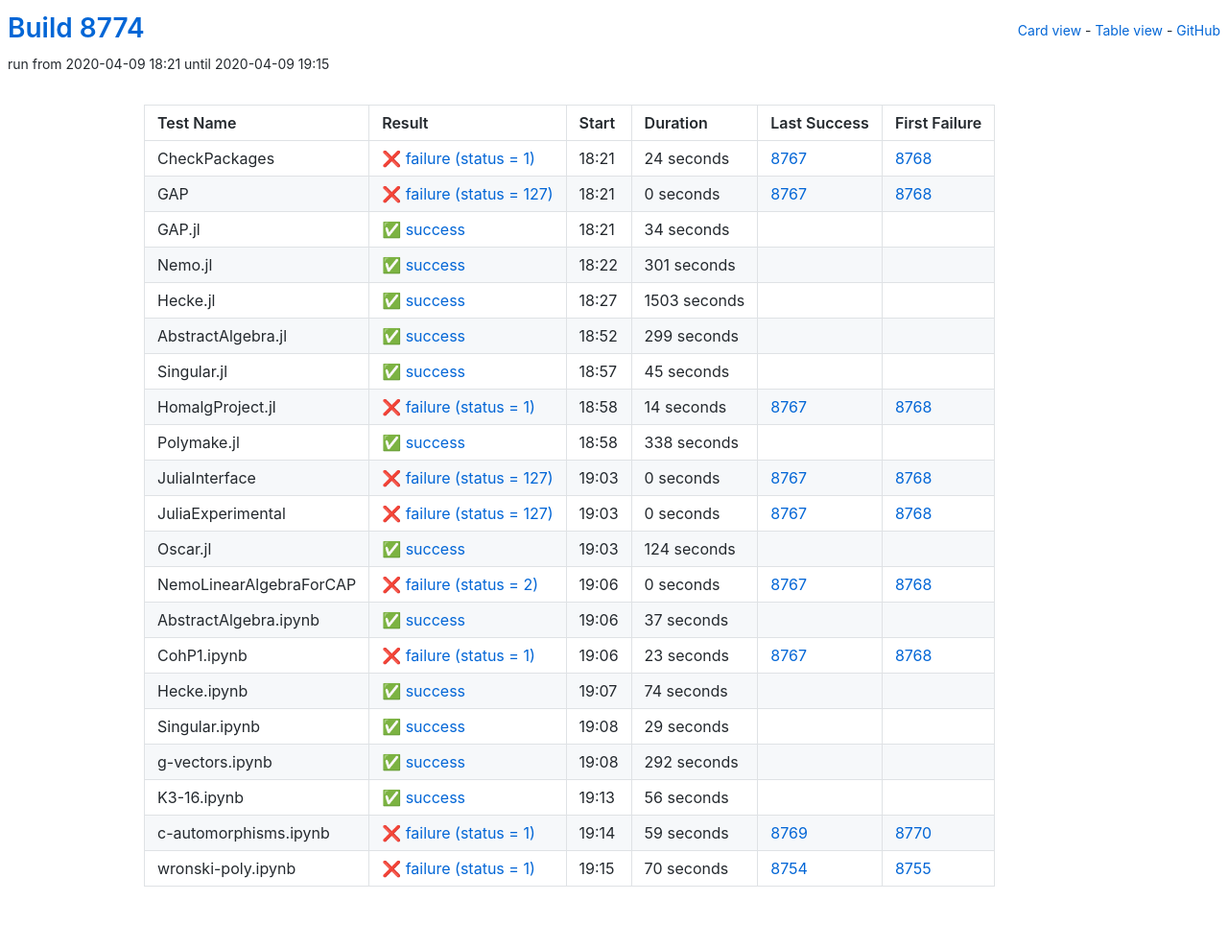
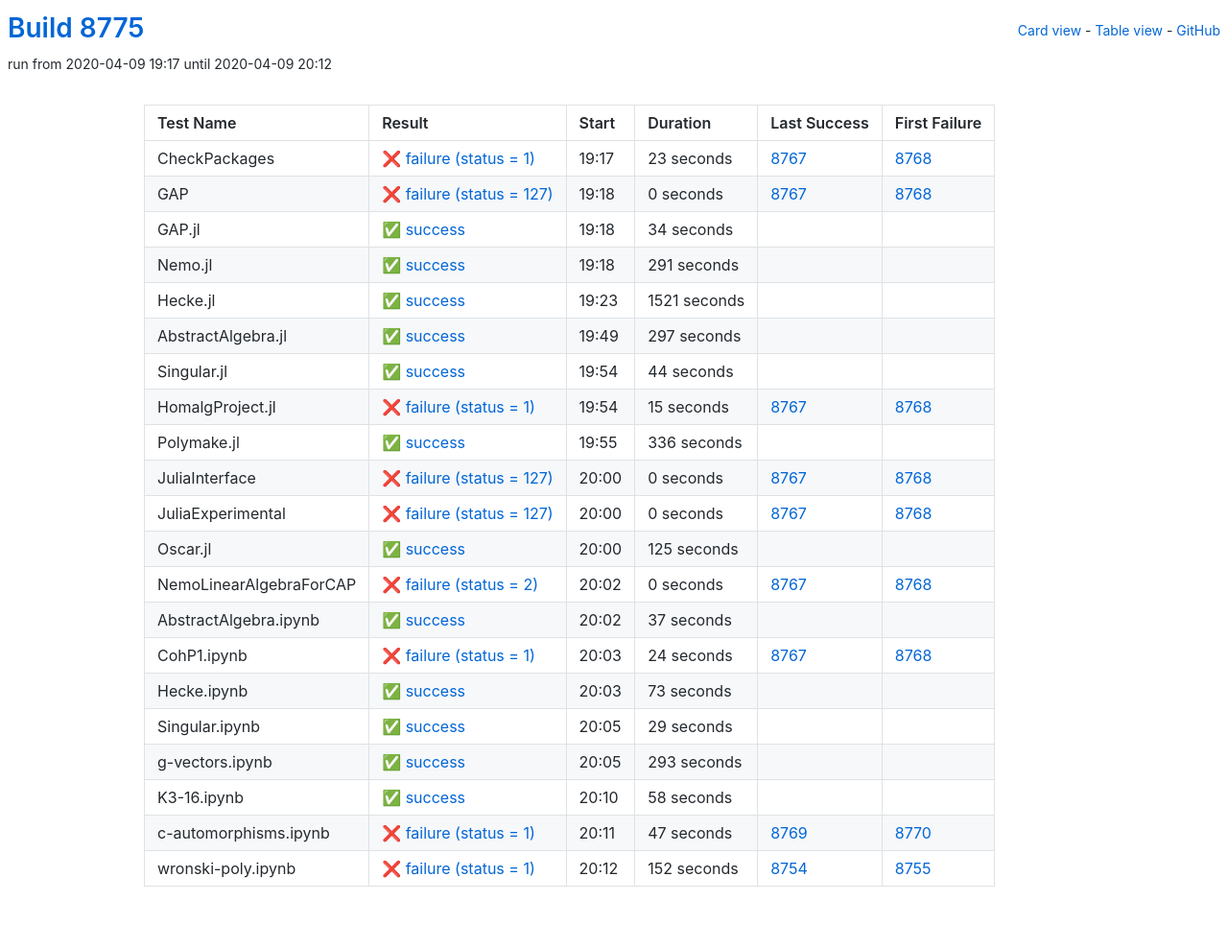
Before and after one commit to oscar-system/oscar-ci-status, a Jekyll site: the page built from table.html, in a window 1280 px wide. Shown: the whole page at 96% size. Built offline with Jekyll 4.4.1, drawn with Linux system fonts in a browser that asks for light colours.

Commit message:
Build 8775

```diff
--- a/_data/ci.yml
+++ b/_data/ci.yml
@@ -1,16 +1,16 @@
-build: 8774
-build_url: https://oscarci.mathematik.uni-kl.de/job/oscar/8774/
+build: 8775
+build_url: https://oscarci.mathematik.uni-kl.de/job/oscar/8775/
 job: oscar
 tests:
-- duration: 24
+- duration: 23
   exitcode: 1
   first_failure: 8768
   first_failure_url: https://oscarci.mathematik.uni-kl.de/job/oscar/8768/
   last_success: 8767
   last_success_url: https://oscarci.mathematik.uni-kl.de/job/oscar/8767/
-  log: https://oscarci.mathematik.uni-kl.de/job/oscar/8774/artifact/logs/build-8774/CheckPackages.log
+  log: https://oscarci.mathematik.uni-kl.de/job/oscar/8775/artifact/logs/build-8775/CheckPackages.log
   name: CheckPackages
-  start: 2020-04-09 18:21
+  start: 2020-04-09 19:17
   status: failure
   success: false
 - duration: 0
@@ -19,9 +19,9 @@
   first_failure_url: https://oscarci.mathematik.uni-kl.de/job/oscar/8768/
   last_success: 8767
   last_success_url: https://oscarci.mathematik.uni-kl.de/job/oscar/8767/
-  log: https://oscarci.mathematik.uni-kl.de/job/oscar/8774/artifact/logs/build-8774/GAP.log
+  log: https://oscarci.mathematik.uni-kl.de/job/oscar/8775/artifact/logs/build-8775/GAP.log
   name: GAP
-  start: 2020-04-09 18:21
+  start: 2020-04-09 19:18
   status: failure
   success: false
 - duration: 34
@@ -30,75 +30,75 @@
   first_failure_url: null
   last_success: false
   last_success_url: null
-  log: https://oscarci.mathematik.uni-kl.de/job/oscar/8774/artifact/logs/build-8774/GAP.jl.log
+  log: https://oscarci.mathematik.uni-kl.de/job/oscar/8775/artifact/logs/build-8775/GAP.jl.log
   name: GAP.jl
-  start: 2020-04-09 18:21
+  start: 2020-04-09 19:18
   status: success
   success: true
-- duration: 301
+- duration: 291
   exitcode: 0
   first_failure: false
   first_failure_url: null
   last_success: false
   last_success_url: null
-  log: https://oscarci.mathematik.uni-kl.de/job/oscar/8774/artifact/logs/build-8774/Nemo.jl.log
+  log: https://oscarci.mathematik.uni-kl.de/job/oscar/8775/artifact/logs/build-8775/Nemo.jl.log
   name: Nemo.jl
-  start: 2020-04-09 18:22
+  start: 2020-04-09 19:18
   status: success
   success: true
-- duration: 1503
+- duration: 1521
   exitcode: 0
   first_failure: false
   first_failure_url: null
   last_success: false
   last_success_url: null
-  log: https://oscarci.mathematik.uni-kl.de/job/oscar/8774/artifact/logs/build-8774/Hecke.jl.log
+  log: https://oscarci.mathematik.uni-kl.de/job/oscar/8775/artifact/logs/build-8775/Hecke.jl.log
   name: Hecke.jl
-  start: 2020-04-09 18:27
+  start: 2020-04-09 19:23
   status: success
   success: true
-- duration: 299
+- duration: 297
   exitcode: 0
   first_failure: false
   first_failure_url: null
   last_success: false
   last_success_url: null
-  log: https://oscarci.mathematik.uni-kl.de/job/oscar/8774/artifact/logs/build-8774/AbstractAlgebra.jl.log
+  log: https://oscarci.mathematik.uni-kl.de/job/oscar/8775/artifact/logs/build-8775/AbstractAlgebra.jl.log
   name: AbstractAlgebra.jl
-  start: 2020-04-09 18:52
+  start: 2020-04-09 19:49
   status: success
   success: true
-- duration: 45
+- duration: 44
   exitcode: 0
   first_failure: false
   first_failure_url: null
   last_success: false
   last_success_url: null
-  log: https://oscarci.mathematik.uni-kl.de/job/oscar/8774/artifact/logs/build-8774/Singular.jl.log
+  log: https://oscarci.mathematik.uni-kl.de/job/oscar/8775/artifact/logs/build-8775/Singular.jl.log
   name: Singular.jl
-  start: 2020-04-09 18:57
+  start: 2020-04-09 19:54
   status: success
   success: true
-- duration: 14
+- duration: 15
   exitcode: 1
   first_failure: 8768
   first_failure_url: https://oscarci.mathematik.uni-kl.de/job/oscar/8768/
   last_success: 8767
   last_success_url: https://oscarci.mathematik.uni-kl.de/job/oscar/8767/
-  log: https://oscarci.mathematik.uni-kl.de/job/oscar/8774/artifact/logs/build-8774/HomalgProject.jl.log
+  log: https://oscarci.mathematik.uni-kl.de/job/oscar/8775/artifact/logs/build-8775/HomalgProject.jl.log
   name: HomalgProject.jl
-  start: 2020-04-09 18:58
+  start: 2020-04-09 19:54
   status: failure
   success: false
-- duration: 338
+- duration: 336
   exitcode: 0
   first_failure: false
   first_failure_url: null
   last_success: false
   last_success_url: null
-  log: https://oscarci.mathematik.uni-kl.de/job/oscar/8774/artifact/logs/build-8774/Polymake.jl.log
+  log: https://oscarci.mathematik.uni-kl.de/job/oscar/8775/artifact/logs/build-8775/Polymake.jl.log
   name: Polymake.jl
-  start: 2020-04-09 18:58
+  start: 2020-04-09 19:55
   status: success
   success: true
 - duration: 0
@@ -107,9 +107,9 @@
   first_failure_url: https://oscarci.mathematik.uni-kl.de/job/oscar/8768/
   last_success: 8767
   last_success_url: https://oscarci.mathematik.uni-kl.de/job/oscar/8767/
-  log: https://oscarci.mathematik.uni-kl.de/job/oscar/8774/artifact/logs/build-8774/JuliaInterface.log
+  log: https://oscarci.mathematik.uni-kl.de/job/oscar/8775/artifact/logs/build-8775/JuliaInterface.log
   name: JuliaInterface
-  start: 2020-04-09 19:03
+  start: 2020-04-09 20:00
   status: failure
   success: false
 - duration: 0
@@ -118,20 +118,20 @@
   first_failure_url: https://oscarci.mathematik.uni-kl.de/job/oscar/8768/
   last_success: 8767
   last_success_url: https://oscarci.mathematik.uni-kl.de/job/oscar/8767/
-  log: https://oscarci.mathematik.uni-kl.de/job/oscar/8774/artifact/logs/build-8774/JuliaExperimental.log
+  log: https://oscarci.mathematik.uni-kl.de/job/oscar/8775/artifact/logs/build-8775/JuliaExperimental.log
   name: JuliaExperimental
-  start: 2020-04-09 19:03
+  start: 2020-04-09 20:00
   status: failure
   success: false
-- duration: 124
+- duration: 125
   exitcode: 0
   first_failure: false
   first_failure_url: null
   last_success: false
   last_success_url: null
-  log: https://oscarci.mathematik.uni-kl.de/job/oscar/8774/artifact/logs/build-8774/Oscar.jl.log
+  log: https://oscarci.mathematik.uni-kl.de/job/oscar/8775/artifact/logs/build-8775/Oscar.jl.log
   name: Oscar.jl
-  start: 2020-04-09 19:03
+  start: 2020-04-09 20:00
   status: success
   success: true
 - duration: 0
@@ -140,9 +140,9 @@
   first_failure_url: https://oscarci.mathematik.uni-kl.de/job/oscar/8768/
   last_success: 8767
   last_success_url: https://oscarci.mathematik.uni-kl.de/job/oscar/8767/
-  log: https://oscarci.mathematik.uni-kl.de/job/oscar/8774/artifact/logs/build-8774/NemoLinearAlgebraForCAP.log
+  log: https://oscarci.mathematik.uni-kl.de/job/oscar/8775/artifact/logs/build-8775/NemoLinearAlgebraForCAP.log
   name: NemoLinearAlgebraForCAP
-  start: 2020-04-09 19:06
+  start: 2020-04-09 20:02
   status: failure
   success: false
 - duration: 37
@@ -151,31 +151,31 @@
   first_failure_url: null
   last_success: false
   last_success_url: null
-  log: https://oscarci.mathematik.uni-kl.de/job/oscar/8774/artifact/logs/build-8774/AbstractAlgebra.ipynb.log
+  log: https://oscarci.mathematik.uni-kl.de/job/oscar/8775/artifact/logs/build-8775/AbstractAlgebra.ipynb.log
   name: AbstractAlgebra.ipynb
-  start: 2020-04-09 19:06
+  start: 2020-04-09 20:02
   status: success
   success: true
-- duration: 23
+- duration: 24
   exitcode: 1
   first_failure: 8768
   first_failure_url: https://oscarci.mathematik.uni-kl.de/job/oscar/8768/
   last_success: 8767
   last_success_url: https://oscarci.mathematik.uni-kl.de/job/oscar/8767/
-  log: https://oscarci.mathematik.uni-kl.de/job/oscar/8774/artifact/logs/build-8774/CohP1.ipynb.log
+  log: https://oscarci.mathematik.uni-kl.de/job/oscar/8775/artifact/logs/build-8775/CohP1.ipynb.log
   name: CohP1.ipynb
-  start: 2020-04-09 19:06
+  start: 2020-04-09 20:03
   status: failure
   success: false
-- duration: 74
+- duration: 73
   exitcode: 0
   first_failure: false
   first_failure_url: null
   last_success: false
   last_success_url: null
-  log: https://oscarci.mathematik.uni-kl.de/job/oscar/8774/artifact/logs/build-8774/Hecke.ipynb.log
+  log: https://oscarci.mathematik.uni-kl.de/job/oscar/8775/artifact/logs/build-8775/Hecke.ipynb.log
   name: Hecke.ipynb
-  start: 2020-04-09 19:07
+  start: 2020-04-09 20:03
   status: success
   success: true
 - duration: 29
@@ -184,52 +184,52 @@
   first_failure_url: null
   last_success: false
   last_success_url: null
-  log: https://oscarci.mathematik.uni-kl.de/job/oscar/8774/artifact/logs/build-8774/Singular.ipynb.log
+  log: https://oscarci.mathematik.uni-kl.de/job/oscar/8775/artifact/logs/build-8775/Singular.ipynb.log
   name: Singular.ipynb
-  start: 2020-04-09 19:08
+  start: 2020-04-09 20:05
   status: success
   success: true
-- duration: 292
+- duration: 293
   exitcode: 0
   first_failure: false
   first_failure_url: null
   last_success: false
   last_success_url: null
-  log: https://oscarci.mathematik.uni-kl.de/job/oscar/8774/artifact/logs/build-8774/g-vectors.ipynb.log
+  log: https://oscarci.mathematik.uni-kl.de/job/oscar/8775/artifact/logs/build-8775/g-vectors.ipynb.log
   name: g-vectors.ipynb
-  start: 2020-04-09 19:08
+  start: 2020-04-09 20:05
   status: success
   success: true
-- duration: 56
+- duration: 58
   exitcode: 0
   first_failure: false
   first_failure_url: null
   last_success: false
   last_success_url: null
-  log: https://oscarci.mathematik.uni-kl.de/job/oscar/8774/artifact/logs/build-8774/K3-16.ipynb.log
+  log: https://oscarci.mathematik.uni-kl.de/job/oscar/8775/artifact/logs/build-8775/K3-16.ipynb.log
   name: K3-16.ipynb
-  start: 2020-04-09 19:13
+  start: 2020-04-09 20:10
   status: success
   success: true
-- duration: 59
+- duration: 47
   exitcode: 1
   first_failure: 8770
   first_failure_url: https://oscarci.mathematik.uni-kl.de/job/oscar/8770/
   last_success: 8769
   last_success_url: https://oscarci.mathematik.uni-kl.de/job/oscar/8769/
-  log: https://oscarci.mathematik.uni-kl.de/job/oscar/8774/artifact/logs/build-8774/c-automorphisms.ipynb.log
+  log: https://oscarci.mathematik.uni-kl.de/job/oscar/8775/artifact/logs/build-8775/c-automorphisms.ipynb.log
   name: c-automorphisms.ipynb
-  start: 2020-04-09 19:14
+  start: 2020-04-09 20:11
   status: failure
   success: false
-- duration: 70
+- duration: 152
   exitcode: 1
   first_failure: 8755
   first_failure_url: https://oscarci.mathematik.uni-kl.de/job/oscar/8755/
   last_success: 8754
   last_success_url: https://oscarci.mathematik.uni-kl.de/job/oscar/8754/
-  log: https://oscarci.mathematik.uni-kl.de/job/oscar/8774/artifact/logs/build-8774/wronski-poly.ipynb.log
+  log: https://oscarci.mathematik.uni-kl.de/job/oscar/8775/artifact/logs/build-8775/wronski-poly.ipynb.log
   name: wronski-poly.ipynb
-  start: 2020-04-09 19:15
+  start: 2020-04-09 20:12
   status: failure
   success: false
```
Also changed, not shown: README.md.
